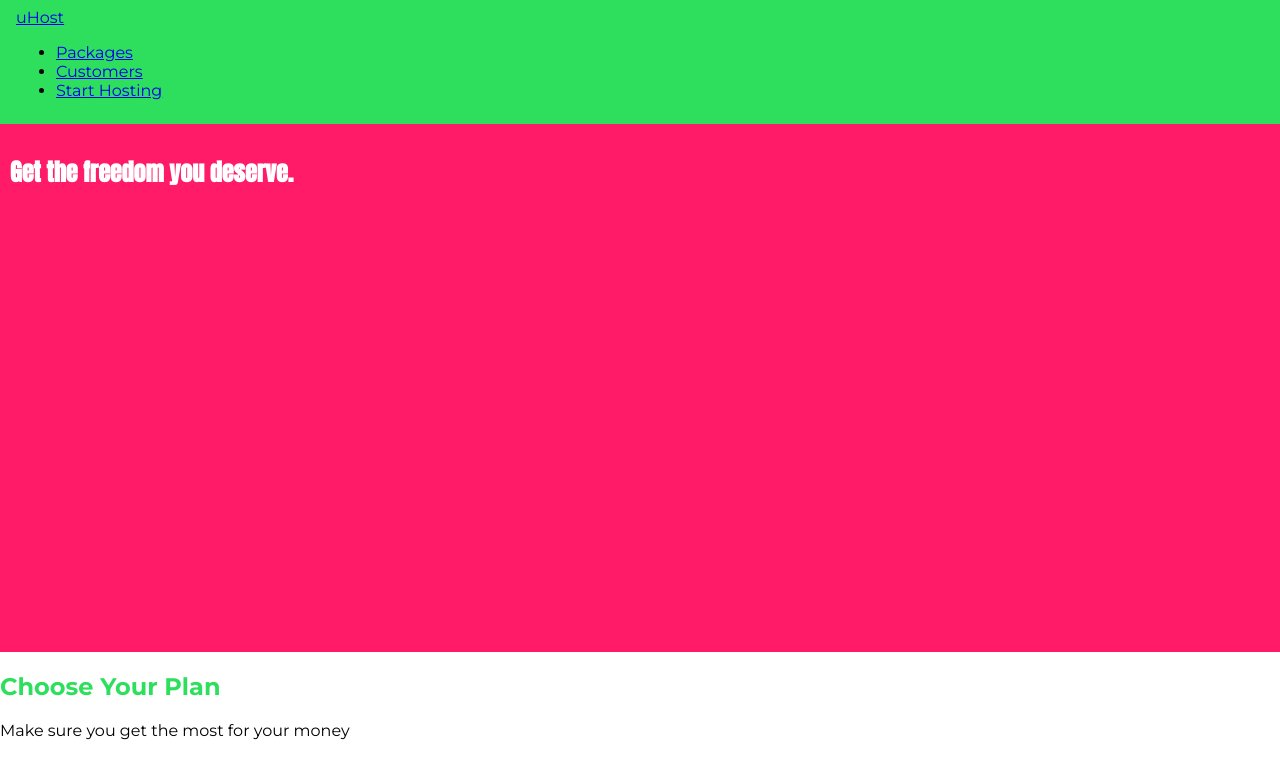
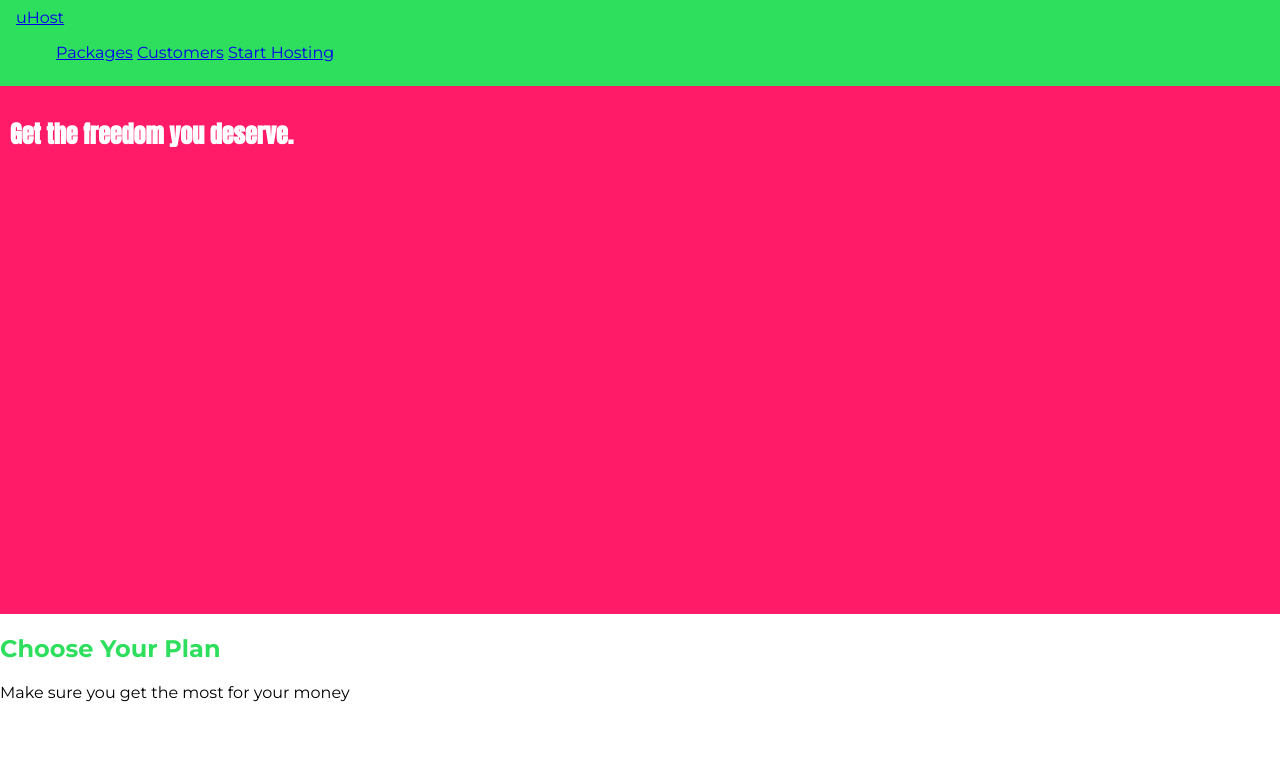
Before and after one commit to whyang0808/learning-css, a plain HTML site: page index.html in a window 1280 px wide. Drawn offline with Linux system fonts and the light colour scheme.

Commit message:
Understanding display property

```diff
--- a/index.html
+++ b/index.html
@@ -18,15 +18,15 @@
                 uHost
             </a>
         </div>
-        <nav>
-            <ul>
-                <li>
+        <nav class="main-nav__item">
+            <ul class="main-nav__items">
+                <li class="main-nav__item">
                     <a href="packages/index.html">Packages</a>
                 </li>
-                <li>
+                <li class="main-nav__item">
                     <a href="customers/index.html">Customers</a>
                 </li>
-                <li>
+                <li class="main-nav__item">
                     <a href="start-hosting/index.html">Start Hosting</a>
                 </li>
             </ul>
--- a/main.css
+++ b/main.css
@@ -31,3 +31,7 @@ body {
     background-color: #2ddf5c;
     padding: 8px 16px;
 }
+
+.main-nav__item {
+    display: inline;
+}
```
